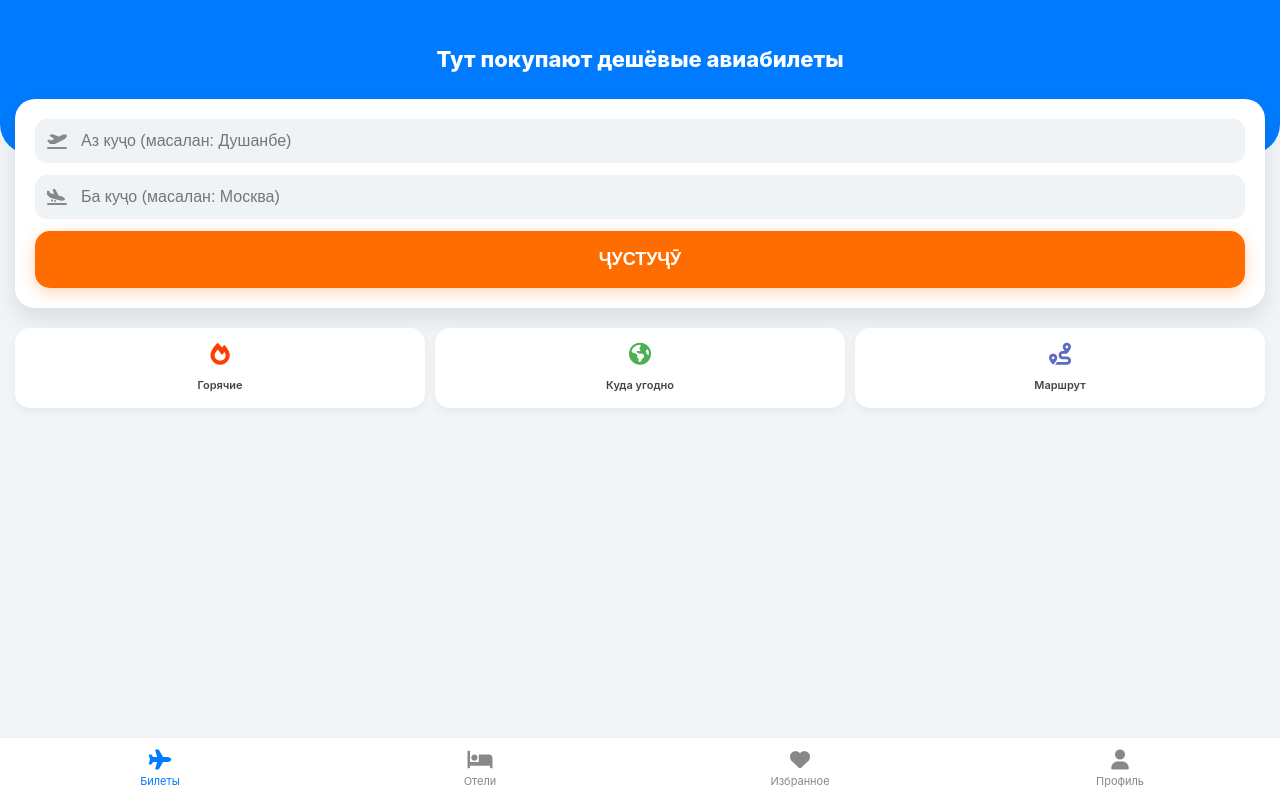
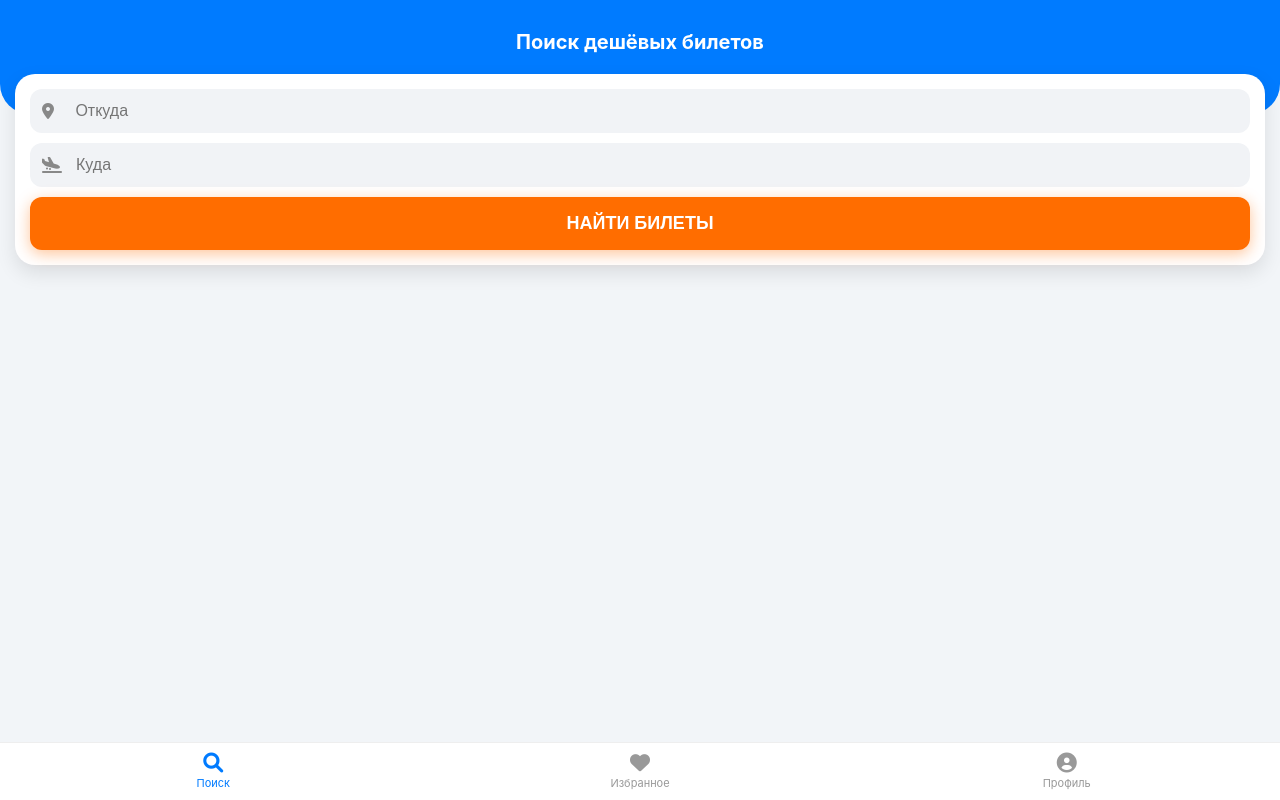
Before and after one commit to OSON-SAVDO/Avia-Search-TJ, a Flask app: page / in a window 1280 px wide. Run offline with Flask 3, Linux system fonts and the light colour scheme.

Commit message:
Update index.html

```diff
--- a/templates/index.html
+++ b/templates/index.html
@@ -2,134 +2,131 @@
 <html lang="tg">
 <head>
     <meta charset="UTF-8">
-    <meta name="viewport" content="width=device-width, initial-scale=1.0">
-    <title>Aviasales.tj - Чиптаҳои арзон</title>
+    <meta name="viewport" content="width=device-width, initial-scale=1.0, maximum-scale=1.0, user-scalable=no">
+    <title>AviaSearch TJ</title>
     <link rel="stylesheet" href="https://cdnjs.cloudflare.com/ajax/libs/font-awesome/6.0.0/css/all.min.css">
     <style>
-        :root { --blue: #007bff; --orange: #ff6d00; --bg: #f2f5f8; }
-        body { font-family: -apple-system, system-ui, sans-serif; background: var(--bg); margin: 0; padding-bottom: 80px; }
+        :root { --blue: #007bff; --orange: #ff6d00; }
+        body { font-family: -apple-system, system-ui, sans-serif; background: #f2f5f8; margin: 0; overflow-x: hidden; }
 
-        /* Header Blue Section */
-        .top-header { background: var(--blue); color: white; padding: 45px 20px 80px; text-align: center; border-radius: 0 0 30px 30px; }
-        .top-header h1 { font-size: 22px; margin: 0; font-weight: 800; line-height: 1.3; }
+        /* Splash Screen - Экрани аввалин */
+        #splash { position: fixed; top:0; left:0; width:100%; height:100%; background: var(--blue); z-index: 9999; display: flex; flex-direction: column; align-items: center; justify-content: center; color: white; transition: 0.5s; }
 
-        /* Search Form Container */
-        .search-card { background: white; margin: -55px 15px 20px; padding: 20px; border-radius: 20px; box-shadow: 0 10px 25px rgba(0,0,0,0.1); }
-        .input-group { background: #f0f3f5; border-radius: 12px; padding: 12px; margin-bottom: 12px; display: flex; align-items: center; }
-        .input-group i { color: #888; margin-right: 12px; width: 20px; text-align: center; }
-        .input-group input { border: none; background: transparent; width: 100%; font-size: 16px; outline: none; font-weight: 500; color: #333; }
+        .header-app { background: var(--blue); padding: 30px 15px 60px; text-align: center; color: white; border-radius: 0 0 30px 30px; }
+        .header-app h2 { margin: 0; font-size: 20px; font-weight: bold; }
 
-        .btn-search { width: 100%; background: var(--orange); color: white; border: none; padding: 18px; border-radius: 15px; font-weight: bold; font-size: 18px; cursor: pointer; text-transform: uppercase; box-shadow: 0 4px 15px rgba(255, 109, 0, 0.3); }
+        .search-container { background: white; margin: -40px 15px 20px; border-radius: 20px; padding: 15px; box-shadow: 0 8px 20px rgba(0,0,0,0.1); }
+        .field { background: #f1f3f6; border-radius: 12px; padding: 12px; margin-bottom: 10px; display: flex; align-items: center; }
+        .field i { color: #888; margin-right: 12px; width: 20px; }
+        .field input { border: none; background: transparent; width: 100%; font-size: 16px; outline: none; color: #333; font-weight: 500; }
 
-        /* Action Icons (Quick Links) */
-        .quick-actions { display: flex; justify-content: space-between; margin: 20px 15px; gap: 10px; }
-        .action-box { background: white; padding: 15px 5px; border-radius: 15px; text-align: center; flex: 1; box-shadow: 0 4px 10px rgba(0,0,0,0.05); }
-        .action-box i { font-size: 22px; margin-bottom: 8px; display: block; }
-        .action-box span { font-size: 11px; font-weight: 600; color: #444; }
+        .main-btn { width: 100%; background: var(--orange); color: white; border: none; padding: 16px; border-radius: 12px; font-size: 18px; font-weight: bold; cursor: pointer; box-shadow: 0 4px 15px rgba(255,109,0,0.4); }
 
-        /* Ticket Cards */
-        .ticket-card { background: white; margin: 0 15px 15px; border-radius: 20px; padding: 20px; box-shadow: 0 5px 15px rgba(0,0,0,0.05); text-decoration: none; color: inherit; display: block; border-left: 5px solid var(--orange); }
-        .ticket-top { display: flex; justify-content: space-between; align-items: center; margin-bottom: 15px; }
-        .airline-name { font-weight: 800; color: #333; font-size: 14px; }
-        .price-tag { color: var(--blue); font-size: 22px; font-weight: 900; }
+        /* Натиҷаҳо */
+        .card { background: white; margin: 12px; border-radius: 18px; padding: 16px; position: relative; border-left: 4px solid var(--orange); }
+        .price-text { font-size: 22px; font-weight: 900; color: var(--blue); }
+        .airline-tag { font-size: 12px; font-weight: bold; color: #666; margin-bottom: 8px; display: block; }
 
-        .route-line { display: flex; justify-content: space-between; align-items: center; margin: 15px 0; border-top: 1px dashed #eee; border-bottom: 1px dashed #eee; padding: 12px 0; }
-        .airport-info { flex: 1; }
-        .code { font-size: 20px; font-weight: 900; color: #222; display: block; }
-        .city { font-size: 12px; color: #888; }
+        .route-info { display: flex; justify-content: space-between; align-items: center; margin: 10px 0; }
+        .code { font-size: 20px; font-weight: bold; }
+        .sub-text { font-size: 11px; color: #999; }
 
-        .plane-icon { color: var(--blue); font-size: 14px; padding: 0 15px; }
-        .direct-flight { font-size: 11px; color: #27ae60; font-weight: bold; margin-top: 5px; }
+        .baggage-status { display: inline-flex; align-items: center; gap: 5px; font-size: 11px; padding: 4px 8px; border-radius: 6px; margin-top: 10px; }
+        .bag-ok { background: #e8f5e9; color: #2e7d32; }
+        .bag-no { background: #fff3e0; color: #e65100; }
 
-        /* Bottom Menu */
-        .bottom-nav { position: fixed; bottom: 0; width: 100%; background: white; display: flex; justify-content: space-around; padding: 12px 0; border-top: 1px solid #eee; z-index: 1000; }
-        .nav-link { text-align: center; color: #888; text-decoration: none; font-size: 11px; flex: 1; }
-        .nav-link.active { color: var(--blue); }
-        .nav-link i { font-size: 20px; display: block; margin-bottom: 4px; }
+        .buy-now { display: block; background: #f0f7ff; color: var(--blue); text-align: center; padding: 12px; border-radius: 10px; text-decoration: none; font-weight: bold; margin-top: 12px; }
 
-        .error-msg { background: #fff5f5; color: #e53e3e; padding: 12px; border-radius: 12px; margin: 15px; text-align: center; border: 1px solid #fed7d7; font-size: 14px; }
+        /* Менюи поён */
+        .tab-bar { position: fixed; bottom: 0; width: 100%; background: white; display: flex; border-top: 1px solid #eee; padding: 10px 0; z-index: 100; }
+        .tab-item { flex: 1; text-align: center; color: #999; text-decoration: none; font-size: 11px; }
+        .tab-item.active { color: var(--blue); }
+        .tab-item i { font-size: 20px; margin-bottom: 3px; display: block; }
     </style>
 </head>
-<body>
+<body onload="closeSplash()">
 
-    <div class="top-header">
-        <h1>Тут покупают дешёвые авиабилеты</h1>
+    <div id="splash">
+        <i class="fas fa-plane-departure" style="font-size: 50px; margin-bottom: 20px;"></i>
+        <h1 style="font-size: 24px;">AviaSearch TJ</h1>
+        <div style="margin-top: 20px;"><i class="fas fa-circle-notch fa-spin"></i></div>
     </div>
 
-    <div class="search-card">
-        <form action="/search" method="post">
-            <div class="input-group">
-                <i class="fa-solid fa-plane-departure"></i>
-                <input type="text" name="from_display" placeholder="Аз куҷо (масалан: Душанбе)" required>
+    <div class="header-app">
+        <h2>Поиск дешёвых билетов</h2>
+    </div>
+
+    <div class="search-container">
+        <form action="/search" method="post" onsubmit="showLoading()">
+            <div class="field">
+                <i class="fas fa-map-marker-alt"></i>
+                <input type="text" name="from_display" placeholder="Откуда" required>
             </div>
-            <div class="input-group">
-                <i class="fa-solid fa-plane-arrival"></i>
-                <input type="text" name="to_display" placeholder="Ба куҷо (масалан: Москва)" required>
+            <div class="field">
+                <i class="fas fa-plane-arrival"></i>
+                <input type="text" name="to_display" placeholder="Куда" required>
             </div>
-            <button type="submit" class="btn-search">Ҷустуҷӯ</button>
+            <button type="submit" class="main-btn" id="btnTxt">НАЙТИ БИЛЕТЫ</button>
         </form>
     </div>
 
-    {% if error %}
-    <div class="error-msg">
-        <i class="fa-solid fa-triangle-exclamation"></i> {{ error }}
-    </div>
-    {% endif %}
-
-    <div class="quick-actions">
-        <div class="action-box">
-            <i class="fa-solid fa-fire" style="color: #ff3d00;"></i>
-            <span>Горячие</span>
-        </div>
-        <div class="action-box">
-            <i class="fa-solid fa-earth-americas" style="color: #4caf50;"></i>
-            <span>Куда угодно</span>
-        </div>
-        <div class="action-box">
-            <i class="fa-solid fa-route" style="color: #5c6bc0;"></i>
-            <span>Маршрут</span>
-        </div>
-    </div>
-
-    <div class="results-container">
+    <div id="results">
         {% if flights %}
             {% for f in flights %}
-            <a href="{{ f.buy_url }}" class="ticket-card" target="_blank">
-                <div class="ticket-top">
-                    <span class="airline-name"><i class="fa-solid fa-plane-up"></i> {{ f.airline }}</span>
-                    <span class="price-tag">{{ f.price }} TJS</span>
-                </div>
+            <div class="card">
+                <span class="airline-tag">{{ f.airline }}</span>
+                <div class="price-text">{{ f.price }} TJS</div>
 
-                <div class="route-line">
-                    <div class="airport-info">
+                <div class="route-info">
+                    <div>
                         <span class="code">{{ f.origin_code }}</span>
-                        <span class="city">{{ f.from_city }}</span>
+                        <span class="sub-text">{{ f.from_city }}</span>
                     </div>
-                    <div style="text-align: center; flex: 1;">
-                        <i class="fa-solid fa-plane plane-icon"></i>
-                        <div class="direct-flight">{{ f.type }}</div>
+                    <div style="text-align: center; color: #ddd;">
+                        <i class="fas fa-plane" style="font-size: 12px;"></i>
+                        <div class="sub-text" style="color:#28a745">{{ f.type }}</div>
                     </div>
-                    <div class="airport-info" style="text-align: right;">
+                    <div style="text-align: right;">
                         <span class="code">{{ f.destination_code }}</span>
-                        <span class="city">{{ f.to_city }}</span>
+                        <span class="sub-text">{{ f.to_city }}</span>
                     </div>
                 </div>
 
-                <div style="font-size: 12px; color: #666; display: flex; justify-content: space-between;">
-                    <span><i class="fa-solid fa-calendar-day"></i> {{ f.date }}</span>
-                    <span style="color: var(--blue); font-weight: bold;">Харидан <i class="fa-solid fa-chevron-right"></i></span>
+                <div style="font-size: 12px; color: #444;">
+                    <i class="far fa-calendar-alt"></i> {{ f.date }}
                 </div>
-            </a>
+
+                <div class="baggage-status {% if f.has_baggage %}bag-ok{% else %}bag-no{% endif %}">
+                    {% if f.has_baggage %}
+                        <i class="fas fa-suitcase"></i> Багаж включён
+                    {% else %}
+                        <i class="fas fa-shopping-bag"></i> Без багажа
+                    {% endif %}
+                </div>
+
+                <a href="{{ f.buy_url }}" class="buy-now" target="_blank">КУПИТЬ БИЛЕТ</a>
+            </div>
             {% endfor %}
         {% endif %}
     </div>
 
-    <nav class="bottom-nav">
-        <a href="/" class="nav-link active"><i class="fa-solid fa-plane"></i>Билеты</a>
-        <a href="#" class="nav-link"><i class="fa-solid fa-bed"></i>Отели</a>
-        <a href="#" class="nav-link"><i class="fa-solid fa-heart"></i>Избранное</a>
-        <a href="#" class="nav-link"><i class="fa-solid fa-user"></i>Профиль</a>
-    </nav>
+    <div class="tab-bar">
+        <a href="/" class="tab-item active"><i class="fas fa-search"></i>Поиск</a>
+        <a href="#" class="tab-item"><i class="fas fa-heart"></i>Избранное</a>
+        <a href="#" class="tab-item"><i class="fas fa-user-circle"></i>Профиль</a>
+    </div>
 
+    <script>
+        function closeSplash() {
+            setTimeout(() => {
+                document.getElementById('splash').style.opacity = '0';
+                setTimeout(() => { document.getElementById('splash').style.display = 'none'; }, 500);
+            }, 1500);
+        }
+
+        function showLoading() {
+            document.getElementById('btnTxt').innerHTML = '<i class="fas fa-circle-notch fa-spin"></i> ПОИСК...';
+        }
+    </script>
 </body>
 </html>
```
